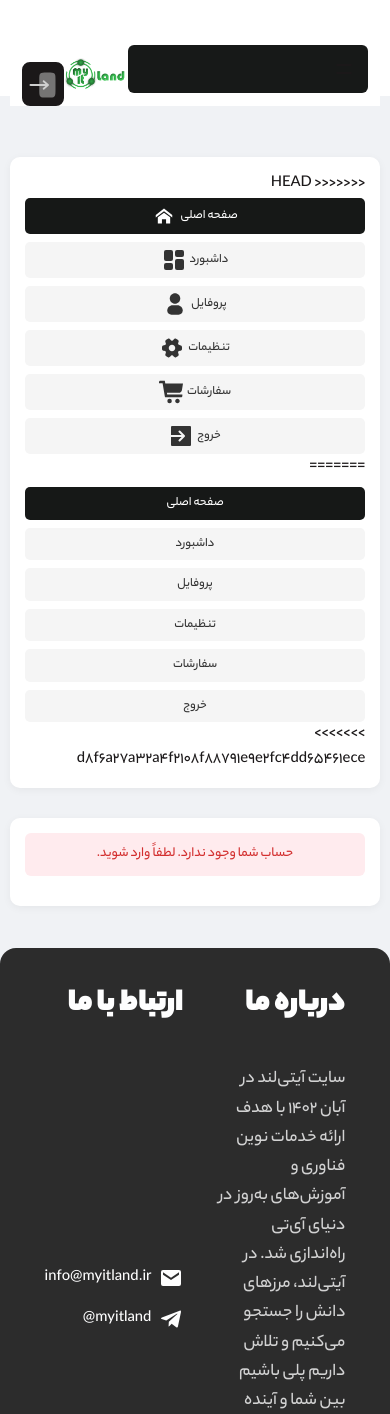
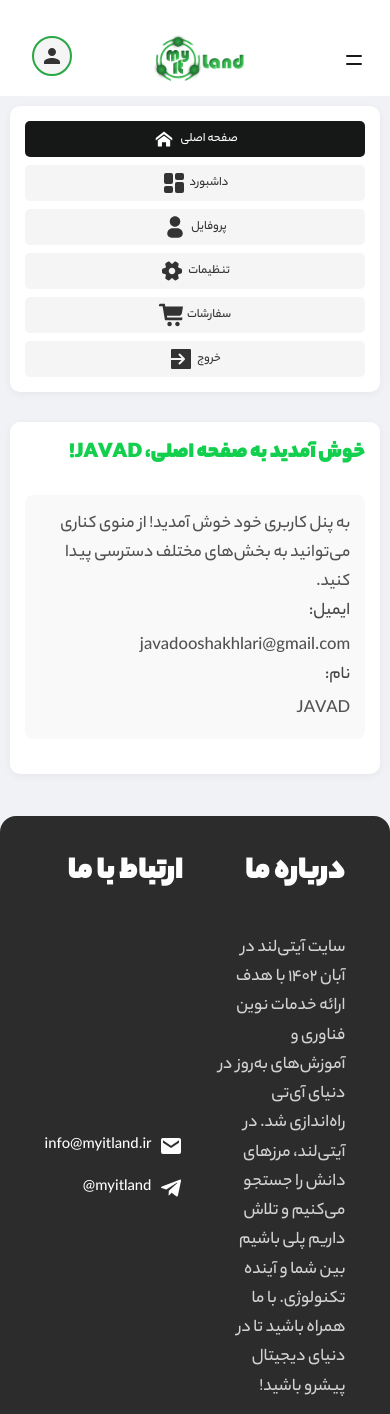
Before and after one commit to Javad1st/myItlandv2, a PHP site: page /dashboard.php in a window 390 px wide. Shown: the top 1414 px of the page. Run offline with PHP 8.4, Linux system fonts and the light colour scheme; a user stored in the database is signed in; data comes from the database, SQL or seed files in the repository; some web fonts are replaced.

Commit message:
lllllllll

```diff
--- a/dashboard.php
+++ b/dashboard.php
@@ -111,7 +111,6 @@
     <meta name="viewport" content="width=device-width, initial-scale=1.0">
     <title>داشبورد کاربر</title>
     <link rel="stylesheet" href="https://cdn.fontcdn.ir/Font/Persian/Vazir/Vazir.css">
-<<<<<<< HEAD
 
 
      <link rel="stylesheet" href="style.css">
@@ -191,246 +190,6 @@
 	</noscript>
 
 
-=======
-    <style>
-        @font-face {
-            font-family: iranSans;
-            font-style: normal;
-            font-weight: bolder;
-            src: url(yekan/Yekan-Bakh-FaNum-07-Heavy.woff);
-        }
-        @font-face {
-            font-family: iranSans;
-            font-style: normal;
-            font-weight: bold;
-            src: url(yekan/Yekan-Bakh-FaNum-06-Bold.woff);
-        }
-        @font-face {
-            font-family: iranSans;
-            font-style: normal;
-            font-weight: 900;
-            src: url(yekan/Yekan-Bakh-FaNum-08-Fat.woff);
-        }
-        @font-face {
-            font-family: iranSans;
-            font-style: normal;
-            font-weight: 700;
-            src: url(yekan/Yekan-Bakh-FaNum-05-Medium.woff);
-        }
-        @font-face {
-            font-family: iranSans;
-            font-style: normal;
-            font-weight: 300;
-            src: url(yekan/Yekan-Bakh-FaNum-04-Regular.woff);
-        }
-
-/*====================================
-  RESET & BASE
-====================================*/
-*,
-*::before,
-*::after {
-  box-sizing: border-box;
-  margin: 0;
-  padding: 0;
-  font-family: iranSans;
-}
-
-body {
-  background: #f0f2f5;
-  line-height: 1.6;
-}
-
-/*====================================
-  LAYOUT
-====================================*/
-.container {
-  display: flex;
-  flex-wrap: wrap;
-  max-width: 1200px;
-  width: 100%;
-  margin: 30px auto;
-  gap: 20px;
-}
-
-.sidebar {
-  flex: 0 0 250px;
-  background: #ffffff;
-  border-radius: 10px;
-  padding: 20px;
-  box-shadow: 0 2px 8px rgba(0,0,0,0.05);
-}
-
-.sidebar ul {
-  list-style: none;
-}
-
-.sidebar li + li {
-  margin-top: 8px;
-}
-
-.sidebar li a {
-  display: block;
-  padding: 10px;
-  background: #f5f5f5;
-  color: #333333;
-  border-radius: 5px;
-  text-decoration: none;
-  transition: background 0.3s, color 0.3s;
-}
-
-.sidebar li a:hover,
-.sidebar li a.active {
-  background: rgb(22,24,23);
-  color: #ffffff;
-}
-
-.content {
-  flex: 1;
-  background: #ffffff;
-  border-radius: 10px;
-  padding: 30px;
-  box-shadow: 0 2px 8px rgba(0,0,0,0.05);
-  transition: padding 0.3s ease;
-}
-
-/*====================================
-  COMPONENTS
-====================================*/
-.profile-card {
-  background: #f9f9f9;
-  padding: 20px;
-  margin-bottom: 20px;
-  border-radius: 8px;
-}
-
-h2 {
-  margin-top: 0;
-  color: rgb(18,208,78);
-  font-size: 2rem;
-  transition: font-size 0.3s;
-}
-
-p span {
-  font-weight: bold;
-  color: #444444;
-}
-
-.error,
-.success {
-  padding: 10px;
-  margin-bottom: 15px;
-  border-radius: 6px;
-  font-size: 14px;
-  text-align: center;
-}
-
-.error {
-  background: #ffebee;
-  color: #d32f2f;
-}
-
-.success {
-  background: #e8f5e9;
-  color: #2e7d32;
-}
-
-input,
-button {
-  width: 100%;
-  padding: 10px;
-  margin-bottom: 10px;
-  font-size: 14px;
-  border: 2px solid #e0e0e0;
-  border-radius: 6px;
-  transition: padding 0.3s, font-size 0.3s;
-}
-
-button {
-  background: rgb(23,25,24);
-  color: #ffffff;
-  border: none;
-  cursor: pointer;
-  transition: background 0.3s;
-}
-
-button:hover {
-  background: rgb(18,231,124);
-}
-
-/*====================================
-  ORDER STATUS COLORS
-====================================*/
-.status-pending     { color: orange; }
-.status-in_progress { color: blue;   }
-.status-completed   { color: green;  }
-.status-cancelled   { color: red;    }
-
-/*====================================
-  RESPONSIVE BREAKPOINTS
-====================================*/
-/* Tablet & small desktops */
-@media (max-width: 1024px) {
-  .container {
-    flex-direction: column;
-    max-width: 95%;
-    gap: 15px;
-  }
-  .sidebar {
-    width: 100%;
-    margin-bottom: 20px;
-  }
-  .content {
-    padding: 20px;
-  }
-}
-
-/* Large phones & small tablets */
-@media (max-width: 768px) {
-  .sidebar,
-  .content,
-  .profile-card {
-    padding: 15px;
-  }
-  h2 {
-    font-size: 1.6rem;
-  }
-  .sidebar li a {
-    padding: 8px;
-    font-size: 0.9rem;
-  }
-  input,
-  button {
-    padding: 8px;
-    font-size: 0.85rem;
-  }
-}
-
-/* Portrait mobiles */
-@media (max-width: 480px) {
-  .container {
-    margin: 10px auto;
-    gap: 10px;
-  }
-  h2 {
-    font-size: 1.4rem;
-  }
-  p span {
-    display: block;
-    margin-bottom: 5px;
-  }
-  .sidebar li a {
-    padding: 6px;
-    font-size: 0.8rem;
-  }
-  input,
-  button {
-    padding: 6px;
-    font-size: 0.75rem;
-  }
-}
-    </style>
->>>>>>> d8f6a27a32a4f2108f88791e9e2fc4dd65461ece
 </head>
 <body>
   <svg style="height: 0; width: 0;" xmlns="http://www.w3.org/2000/svg">
@@ -1467,21 +1226,12 @@
     <div class="Dcontainer">
         <div class="sidebar">
             <ul>
-<<<<<<< HEAD
                 <li><a href="index.php" class="<?= $section === 'home' ? 'active' : '' ?>">صفحه اصلی <svg fill="currentColor" width="24px" height="24px" viewBox="0 0 32 32" xmlns="http://www.w3.org/2000/svg"><g id="SVGRepo_bgCarrier" stroke-width="0"></g><g id="SVGRepo_tracerCarrier" stroke-linecap="round" stroke-linejoin="round"></g><g id="SVGRepo_iconCarrier"><path fill="currentColor" d="M27 18.039L16 9.501 5 18.039V14.56l11-8.54 11 8.538v3.481zm-2.75-.31v8.251h-5.5v-5.5h-5.5v5.5h-5.5v-8.25L16 11.543l8.25 6.186z"></path></g></svg></a> </li>
                 <li><a href="?section=dashboard" class="<?= $section === 'dashboard' ? 'active' : '' ?>">داشبورد <svg fill="currentColor" width="24px" height="24px" viewBox="0 0 24 24" xmlns="http://www.w3.org/2000/svg" id="dashboard" class="icon glyph"><g fill="currentColor" id="SVGRepo_bgCarrier" stroke-width="0"></g><g fill="currentColor" id="SVGRepo_tracerCarrier" stroke-linecap="round" stroke-linejoin="round"></g><g fill="currentColor" id="SVGRepo_iconCarrier"><rect x="2" y="2" width="9" height="11" rx="2"></rect><rect x="13" y="2" width="9" height="7" rx="2"></rect><rect x="2" y="15" width="9" height="7" rx="2"></rect><rect x="13" y="11" width="9" height="11" rx="2"></rect></g></svg></a></li>
                 <li><a href="?section=profile" class="<?= $section === 'profile' ? 'active' : '' ?>">پروفایل <svg width="24px" height="24px" viewBox="0 0 24 24" fill="none" xmlns="http://www.w3.org/2000/svg"><g id="SVGRepo_bgCarrier" stroke-width="0"></g><g id="SVGRepo_tracerCarrier" stroke-linecap="round" stroke-linejoin="round"></g><g id="SVGRepo_iconCarrier"> <g id="style=fill"> <g id="profile"> <path id="vector (Stroke)" fill-rule="evenodd" clip-rule="evenodd" d="M6.75 6.5C6.75 3.6005 9.1005 1.25 12 1.25C14.8995 1.25 17.25 3.6005 17.25 6.5C17.25 9.3995 14.8995 11.75 12 11.75C9.1005 11.75 6.75 9.3995 6.75 6.5Z" fill="currentColor"></path> <path icurrentColord="rec (Stroke)" fill-rule="evenodd" clip-rule="evenodd" d="M4.25 18.5714C4.25 15.6325 6.63249 13.25 9.57143 13.25H14.4286C17.3675 13.25 19.75 15.6325 19.75 18.5714C19.75 20.8792 17.8792 22.75 15.5714 22.75H8.42857C6.12081 22.75 4.25 20.8792 4.25 18.5714Z" fill="currentColor"></path> </g> </g> </g></svg></a></li>
                 <li><a href="?section=settings" class="<?= $section === 'settings' ? 'active' : '' ?>">تنظیمات <svg width="24px" height="24px" viewBox="0 0 24 24" fill="none" xmlns="http://www.w3.org/2000/svg"><g id="SVGRepo_bgCarrier" stroke-width="0"></g><g id="SVGRepo_tracerCarrier" stroke-linecap="round" stroke-linejoin="round"></g><g id="SVGRepo_iconCarrier"> <path d="M20.1 9.2214C18.29 9.2214 17.55 7.9414 18.45 6.3714C18.97 5.4614 18.66 4.3014 17.75 3.7814L16.02 2.7914C15.23 2.3214 14.21 2.6014 13.74 3.3914L13.63 3.5814C12.73 5.1514 11.25 5.1514 10.34 3.5814L10.23 3.3914C9.78 2.6014 8.76 2.3214 7.97 2.7914L6.24 3.7814C5.33 4.3014 5.02 5.4714 5.54 6.3814C6.45 7.9414 5.71 9.2214 3.9 9.2214C2.86 9.2214 2 10.0714 2 11.1214V12.8814C2 13.9214 2.85 14.7814 3.9 14.7814C5.71 14.7814 6.45 16.0614 5.54 17.6314C5.02 18.5414 5.33 19.7014 6.24 20.2214L7.97 21.2114C8.76 21.6814 9.78 21.4014 10.25 20.6114L10.36 20.4214C11.26 18.8514 12.74 18.8514 13.65 20.4214L13.76 20.6114C14.23 21.4014 15.25 21.6814 16.04 21.2114L17.77 20.2214C18.68 19.7014 18.99 18.5314 18.47 17.6314C17.56 16.0614 18.3 14.7814 20.11 14.7814C21.15 14.7814 22.01 13.9314 22.01 12.8814V11.1214C22 10.0814 21.15 9.2214 20.1 9.2214ZM12 15.2514C10.21 15.2514 8.75 13.7914 8.75 12.0014C8.75 10.2114 10.21 8.7514 12 8.7514C13.79 8.7514 15.25 10.2114 15.25 12.0014C15.25 13.7914 13.79 15.2514 12 15.2514Z" fill="currentColor"></path> </g></svg></a></li>
                 <li><a href="?section=orders" class="<?= $section === 'orders' ? 'active' : '' ?>">سفارشات <svg height="24px" width="24px" version="1.1" id="Capa_1" xmlns="http://www.w3.org/2000/svg" xmlns:xlink="http://www.w3.org/1999/xlink" viewBox="0 0 44.16 44.16" xml:space="preserve" fill="currentColor"><g id="SVGRepo_bgCarrier" stroke-width="0"></g><g id="SVGRepo_tracerCarrier" stroke-linecap="round" stroke-linejoin="round"></g><g id="SVGRepo_iconCarrier"> <g> <path style="fill:currentColor;" d="M44.16,6.6H11.592L10.66,1.179H2.408C1.076,1.179,0,2.257,0,3.588v2.408h6.602l4.248,24.709 c0.094,0.544,0.617,0.985,1.17,0.985h28.527c1.332,0,2.41-1.077,2.41-2.411v-2.406H15.078l-0.587-3.414h22.042 c2.66,0,5.172-2.128,5.611-4.75L44.16,6.6z"></path> <circle style="fill:currentColor;" cx="19.47" cy="38.817" r="4.165"></circle> <path style="fill:currentColor;" d="M29.762,38.816c0,2.299,1.863,4.164,4.162,4.164c2.301,0,4.168-1.865,4.168-4.164 c0-2.299-1.867-4.166-4.168-4.166C31.625,34.65,29.762,36.518,29.762,38.816z"></path> </g> </g></svg></a></li>
                 <li class="exit"><a href="logout.php" onclick="return confirm('خروج از حساب کاربری؟')">خروج <svg width="24px" height="24px" viewBox="0 0 48 48" xmlns="http://www.w3.org/2000/svg" fill="currentColor"><g id="SVGRepo_bgCarrier" stroke-width="0"></g><g id="SVGRepo_tracerCarrier" stroke-linecap="round" stroke-linejoin="round"></g><g id="SVGRepo_iconCarrier"> <title>exit-to-app-solid</title> <g id="Layer_2" data-name="Layer 2"> <g id="invisible_box" data-name="invisible box"> <rect width="48" height="48" fill="none"></rect> </g> <g id="icons_Q2" data-name="icons Q2"> <path fill="currentColor" d="M42,4H6A2,2,0,0,0,4,6V22H25.2l-5.6-5.6a2,2,0,0,1,.2-3.1,2.3,2.3,0,0,1,2.7.3l8.9,9a1.9,1.9,0,0,1,0,2.8l-8.9,8.9a2,2,0,0,1-2.7.3,1.9,1.9,0,0,1-.2-3L25.2,26H4V42a2,2,0,0,0,2,2H42a2,2,0,0,0,2-2V6A2,2,0,0,0,42,4Z"></path> </g> </g> </g></svg></a></li>
-=======
-                <li><a href="index.php" class="<?= $section === 'home' ? 'active' : '' ?>">صفحه اصلی</a></li>
-                <li><a href="?section=dashboard" class="<?= $section === 'dashboard' ? 'active' : '' ?>">داشبورد</a></li>
-                <li><a href="?section=profile" class="<?= $section === 'profile' ? 'active' : '' ?>">پروفایل</a></li>
-                <li><a href="?section=settings" class="<?= $section === 'settings' ? 'active' : '' ?>">تنظیمات</a></li>
-                <li><a href="?section=orders" class="<?= $section === 'orders' ? 'active' : '' ?>">سفارشات</a></li>
-                <li><a href="logout.php" onclick="return confirm('خروج از حساب کاربری؟')">خروج</a></li>
->>>>>>> d8f6a27a32a4f2108f88791e9e2fc4dd65461ece
             </ul>
         </div>
         <div class="content">
```
Also changed, not shown: 1 other file.
